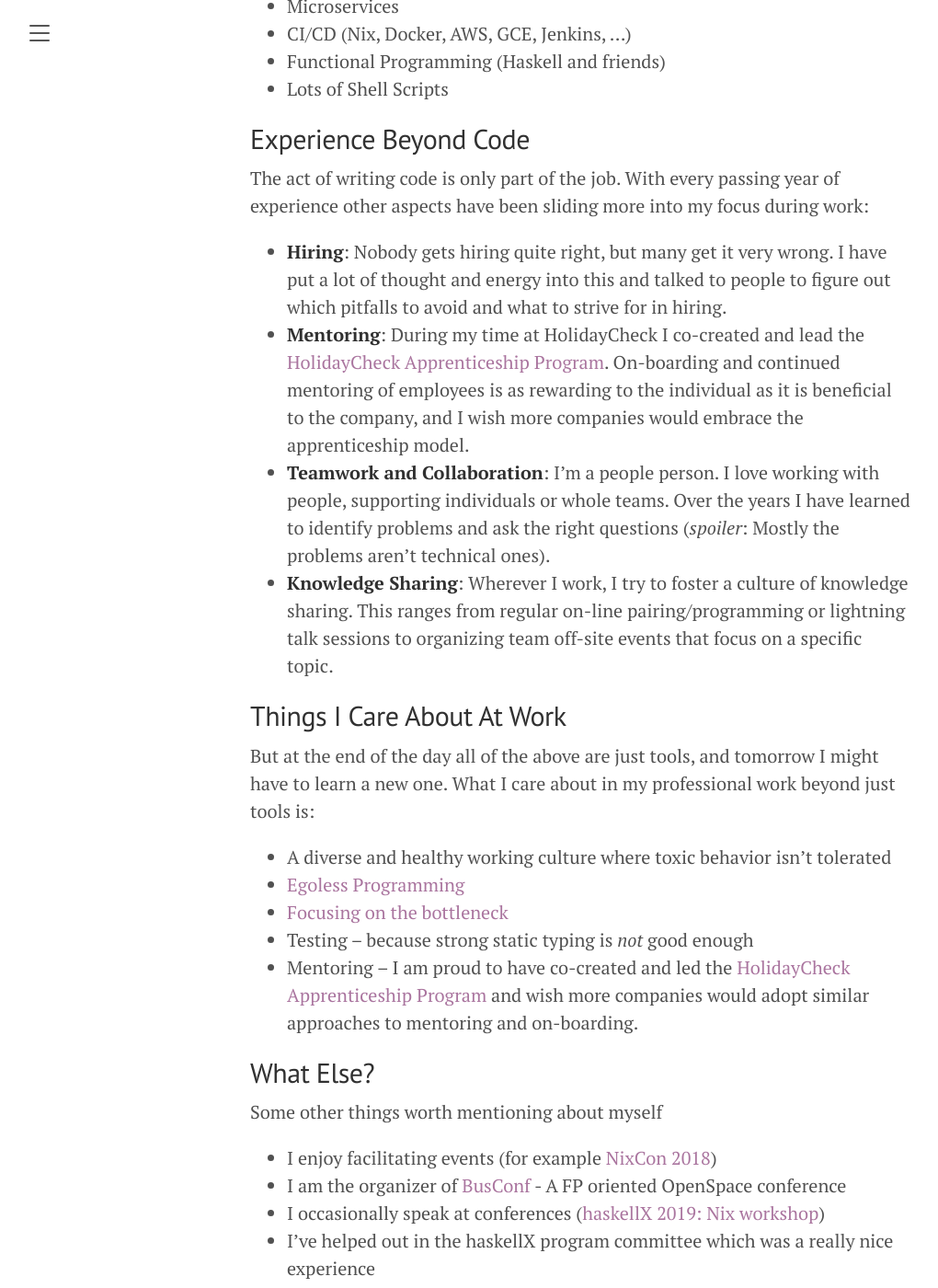
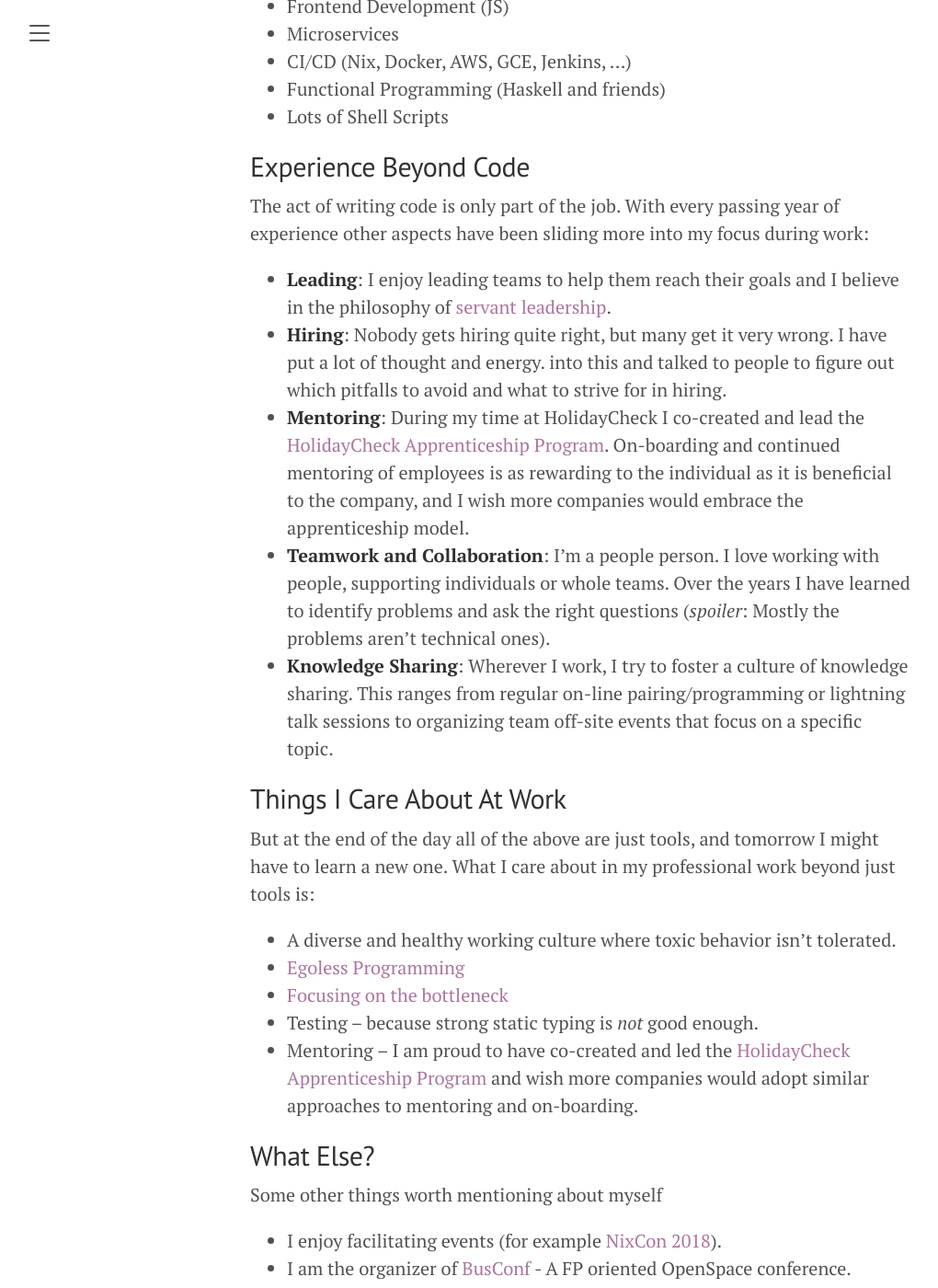
Before and after one commit to gilligan/gilligan.github.io, a Jekyll site: the page built from about.md, in a window 1280 px wide and 1400 px high, scrolled down 1528 px. Shown: the whole window at 92% size, without its empty margins (8-1028 px from the left). Built offline with Jekyll 4.4.1, drawn with Linux system fonts in a browser that asks for light colours; some of the changed text lies outside the part shown.

Commit message:
More about changes

```diff
--- a/about.md
+++ b/about.md
@@ -17,6 +17,7 @@
 
 - Embedded C / Assembler
 - GUI Toolkits (Qt/C++)
+- Enterprise Java (Spring and friends)
 - Frontend Development (JS)
 - Microservices
 - CI/CD (Nix, Docker, AWS, GCE, Jenkins, ...)
@@ -28,7 +29,8 @@
 The act of writing code is only part of the job. With every passing year of experience other aspects have been
 sliding more into my focus during work:
 
-- **Hiring**: Nobody gets hiring quite right, but many get it very wrong. I have put a lot of thought and energy
+- **Leading**: I enjoy leading teams to help them reach their goals and I believe in the philosophy of [servant leadership](https://en.wikipedia.org/wiki/Servant_leadership).
+- **Hiring**: Nobody gets hiring quite right, but many get it very wrong. I have put a lot of thought and energy.
 into this and talked to people to figure out which pitfalls to avoid and what to strive for in hiring.
 - **Mentoring**: During my time at HolidayCheck I co-created and lead the [HolidayCheck Apprenticeship Program](http://apprenticeship.holidaycheck.com/). On-boarding and continued mentoring of employees is as rewarding to the individual as it is beneficial to the company, and I wish more companies would embrace the apprenticeship model.
 - **Teamwork and Collaboration**: I'm a people person. I love working with people, supporting individuals or whole teams. Over the years I have learned to identify problems and ask the right questions (_spoiler_: Mostly the problems aren't technical ones).
@@ -39,21 +41,21 @@
 But at the end of the day all of the above are just tools, and tomorrow I might have to learn a new one. What
 I care about in my professional work beyond just tools is:
 
-- A diverse and healthy working culture where toxic behavior isn't tolerated
+- A diverse and healthy working culture where toxic behavior isn't tolerated.
 - [Egoless Programming](https://blog.codinghorror.com/the-ten-commandments-of-egoless-programming/)
 - [Focusing on the bottleneck](https://www.leadingagile.com/2018/03/the-theory-of-constraints-in-agile/)
-- Testing -- because strong static typing is _not_ good enough
+- Testing -- because strong static typing is _not_ good enough.
 - Mentoring -- I am proud to have co-created and led the [HolidayCheck Apprenticeship Program](http://apprenticeship.holidaycheck.com/) and wish more companies would adopt similar approaches to mentoring and on-boarding.
 
 ## What Else?
 
 Some other things worth mentioning about myself
 
-- I enjoy facilitating events (for example [NixCon 2018](https://nixcon2018.org/))
-- I am the organizer of [BusConf](http://www.bus-conf.org) - A FP oriented OpenSpace conference
-- I occasionally speak at conferences ([haskellX 2019: Nix workshop](https://skillsmatter.com/skillscasts/14175-workshop-nix-and-haskell-from-hello-world-to-deploying-to-production))
-- I've helped out in the haskellX program committee which was a really nice experience
-- You can have a look at my [CV](https://tpflug.me/cv.pdf) if you want to
+- I enjoy facilitating events (for example [NixCon 2018](https://nixcon2018.org/)).
+- I am the organizer of [BusConf](http://www.bus-conf.org) - A FP oriented OpenSpace conference.
+- I occasionally speak at conferences ([haskellX 2019: Nix workshop](https://skillsmatter.com/skillscasts/14175-workshop-nix-and-haskell-from-hello-world-to-deploying-to-production)).
+- I've helped out in the haskellX program committee which was a really nice experience.
+- You can have a look at my [CV](https://tpflug.me/cv.pdf) if you want to.
 - I believe blockchain is a bubble filled with toxic crypto nonsense and I don't want to be part of this.
 
 ## How To Reach Me
```
